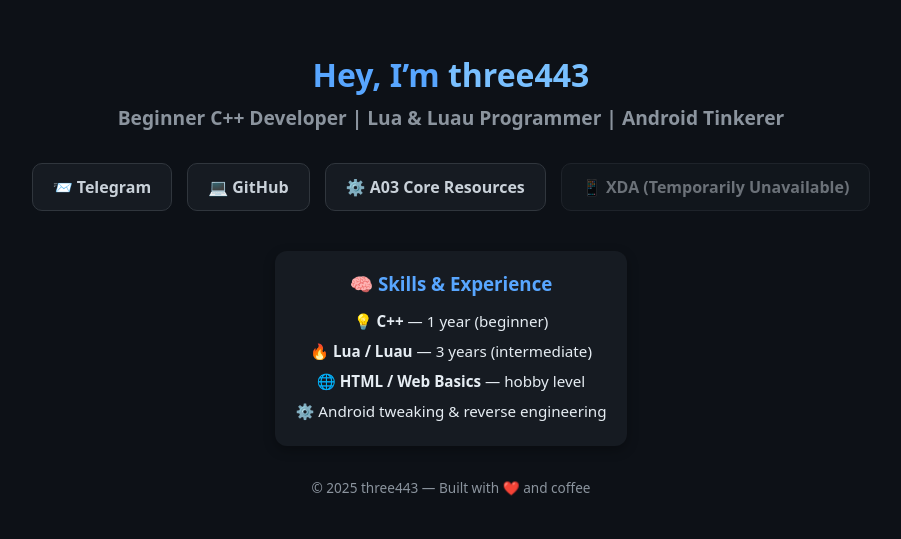
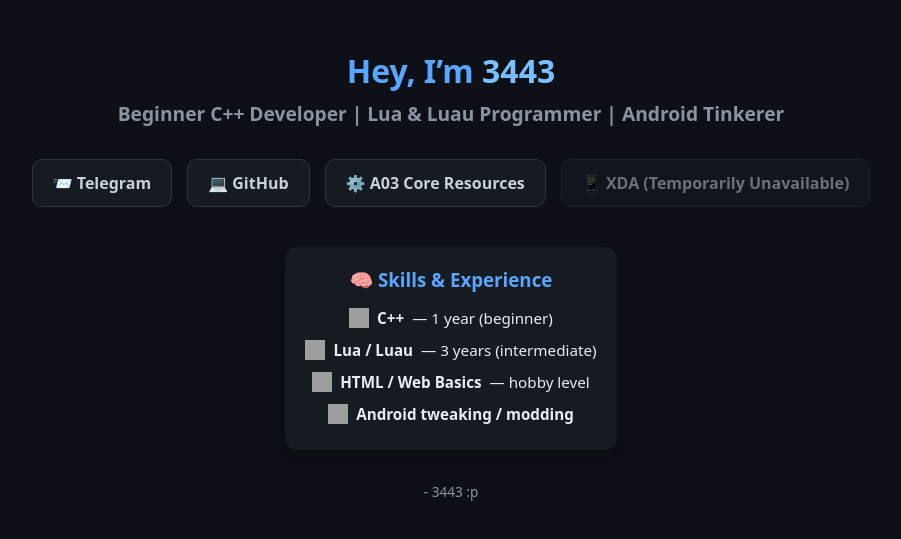
Before and after one commit to 3443eee/3443eee.github.io, a plain HTML site: page index.html in a window 1280 px wide. Shown: the part 125-664 px from the top of the page, without its empty margins (189-1090 px from the left). Drawn offline with Linux system fonts and the light colour scheme; grey boxes are pictures that could not be loaded.

Commit message:
Update index.html

```diff
--- a/index.html
+++ b/index.html
@@ -3,7 +3,7 @@
 <head>
   <meta charset="UTF-8" />
   <meta name="viewport" content="width=device-width, initial-scale=1.0" />
-  <title>three443 | Developer Portfolio</title>
+  <title>3443 | Developer Portfolio</title>
 
   <style>
     * {
@@ -75,7 +75,7 @@
       background-color: #161b22;
       padding: 20px;
       border-radius: 12px;
-      max-width: 400px;
+      max-width: 420px;
       box-shadow: 0 4px 12px rgba(0, 0, 0, 0.3);
     }
 
@@ -89,8 +89,18 @@
     }
 
     .skills li {
-      padding: 5px 0;
+      padding: 6px 0;
       font-size: 0.95rem;
+      display: flex;
+      align-items: center;
+      gap: 8px;
+      justify-content: center;
+    }
+
+    .skills img {
+      width: 20px;
+      height: 20px;
+      vertical-align: middle;
     }
 
     footer {
@@ -102,28 +112,28 @@
 </head>
 <body>
 
-  <h1>Hey, I’m <span style="color:#79c0ff;">three443</span></h1>
+  <h1>Hey, I’m <span style="color:#79c0ff;">3443</span></h1>
   <h2>Beginner C++ Developer | Lua & Luau Programmer | Android Tinkerer</h2>
 
   <div class="buttons">
     <a href="https://t.me/three443" class="btn">📨 Telegram</a>
     <a href="https://github.com/three443" class="btn">💻 GitHub</a>
-    <a href="a03coreresources/" class="btn">⚙️ A03 Core Resources</a>
+    <a href="A03coreresources/" class="btn">⚙️ A03 Core Resources</a>
     <a class="btn disabled">📱 XDA (Temporarily Unavailable)</a>
   </div>
 
   <div class="skills">
     <h3>🧠 Skills & Experience</h3>
     <ul>
-      <li>💡 <strong>C++</strong> — 1 year (beginner)</li>
-      <li>🔥 <strong>Lua / Luau</strong> — 3 years (intermediate)</li>
-      <li>🌐 <strong>HTML / Web Basics</strong> — hobby level</li>
-      <li>⚙️ Android tweaking & reverse engineering</li>
+      <li><img src="https://cdn.jsdelivr.net/gh/devicons/devicon/icons/cplusplus/cplusplus-original.svg" alt="C++ Logo"> <strong>C++</strong> — 1 year (beginner)</li>
+      <li><img src="https://upload.wikimedia.org/wikipedia/commons/c/cf/Lua-Logo.svg" alt="Lua Logo"> <strong>Lua / Luau</strong> — 3 years (intermediate)</li>
+      <li><img src="https://cdn.jsdelivr.net/gh/devicons/devicon/icons/html5/html5-original.svg" alt="HTML Logo"> <strong>HTML / Web Basics</strong> — hobby level</li>
+      <li><img src="https://cdn.jsdelivr.net/gh/devicons/devicon/icons/android/android-original.svg" alt="Android Logo"> <strong>Android tweaking / modding</strong></li>
     </ul>
   </div>
 
   <footer>
-    © 2025 three443 — Built with ❤️ and coffee
+    - 3443 :p
   </footer>
 
 </body>
```
